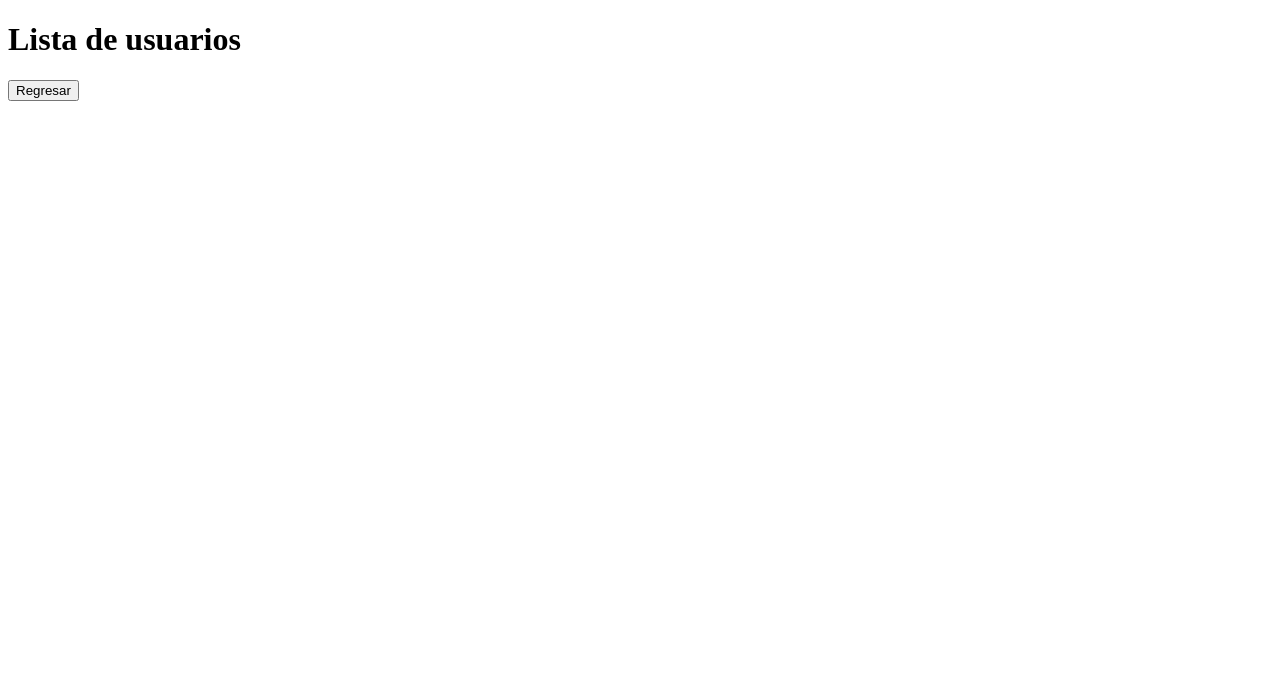
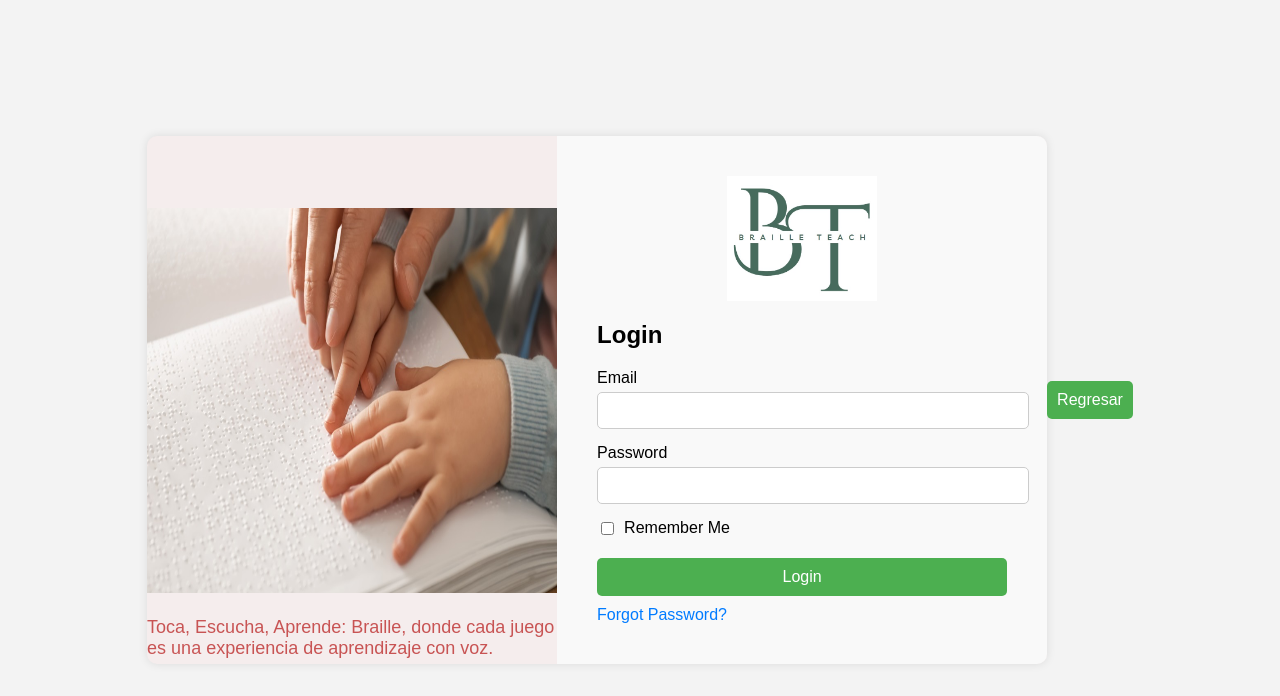
Before and after one commit to EmanuelTapia/BrailleTeach, a plain HTML site: page login.html in a window 1280 px wide. Drawn offline with Linux system fonts and the light colour scheme; no server answers.

Commit message:
Commit login

```diff
--- /dev/null
+++ b/css/login.css
@@ -0,0 +1,117 @@
+body {
+    margin: 0;
+    font-family: Arial, sans-serif;
+    display: flex;
+    justify-content: center;
+    align-items: center;
+    height: 100vh;
+    background-color: #f3f3f3;
+}
+
+.container {
+    display: flex;
+    justify-content: center;
+    align-items: center;
+    background-color: rgb(245, 237, 237);
+    box-shadow: 0 0 10px rgba(0, 0, 0, 0.1);
+    border-radius: 10px;
+    overflow: hidden;
+    width: 900px;
+    max-width: 100%;
+}
+
+.login-container {
+    display: flex;
+    width: 100%;
+}
+
+.left {
+   margin: auto;
+
+    width: 100%;
+    height: 385px;
+    color: rgb(200, 84, 84);
+    flex: 1;
+
+
+}
+
+.logo {
+    width: 150px;
+    margin: auto;
+
+
+}
+
+.tagline {
+    margin-top: 20px;
+    font-size: 18px;
+
+
+}
+
+.right {
+    padding: 40px;
+    flex: 1;
+    background-color: #f9f9f9;
+}
+
+.login-form {
+    display: flex;
+    flex-direction: column;
+}
+
+.login-form h2 {
+    margin-bottom: 20px;
+}
+
+.input-group {
+    margin-bottom: 15px;
+}
+
+.input-group label {
+    display: block;
+    margin-bottom: 5px;
+}
+
+.input-group input {
+    width: 100%;
+    padding: 10px;
+    border: 1px solid #ccc;
+    border-radius: 5px;
+}
+
+.remember-me {
+    display: flex;
+    align-items: center;
+    margin-bottom: 20px;
+}
+
+.remember-me input {
+    margin-right: 10px;
+}
+
+button {
+    background-color: #4CAF50;
+    color: white;
+    padding: 10px;
+    border: none;
+    border-radius: 5px;
+    cursor: pointer;
+    font-size: 16px;
+}
+
+button:hover {
+    background-color: #45a049;
+}
+
+.forgot-password {
+    margin-top: 10px;
+    display: block;
+    color: #007BFF;
+    text-decoration: none;
+}
+
+.forgot-password:hover {
+    text-decoration: underline;
+}
--- a/login.html
+++ b/login.html
@@ -1,13 +1,42 @@
 <!DOCTYPE html>
 <html>
 <head>
-  <title>Lista de usuarios</title>
+  <meta charset="UTF-8">
+  <meta name="viewport" content="width=device-width, initial-scale=1.0">
+  <title>Login - Braille Teach</title>
+  <link rel="stylesheet" href="./css/login.css">
 </head>
 <body>
-  <h1>Lista de usuarios</h1>
-  <ul id="pokemon-list"></ul>
+  <div class="container">
+    <div class="login-container">
+        <div class="left">
+          <img src="./img/fondo_login.jpg" alt="Braille Teach Logo" class="left">
+            <p class="tagline">Toca, Escucha, Aprende: Braille, donde cada juego es una experiencia de aprendizaje con voz.</p>
+        </div>
+        <div class="right">
+            <form action="/login" method="POST" class="login-form">
+              <img src="./ico/ico-logo.png" alt="Braille Teach Logo" class="logo">
+              <h2>Login</h2>
+                <div class="input-group">
+                    <label for="email">Email</label>
+                    <input type="email" id="email" name="email" >
+                </div>
+                <div class="input-group">
+                    <label for="password">Password</label>
+                    <input type="password" id="password" name="password" >
+                </div>
+                <div class="remember-me">
+                    <input type="checkbox" id="remember" name="remember">
+                    <label for="remember">Remember Me</label>
+                </div>
+                <button type="submit">Login</button>
+                <a href="index.html" class="forgot-password">Forgot Password?</a>
 
-  <script src="./js/login.js"></script>
-  <button onclick="history.back()">Regresar</button>
+            </form>
+        </div>
+    </div>
+
+</div>
+<button onclick="history.back()">Regresar</button>
 </body>
 </html>
```
Also changed, not shown: img/fondo_login.jpg (added).
